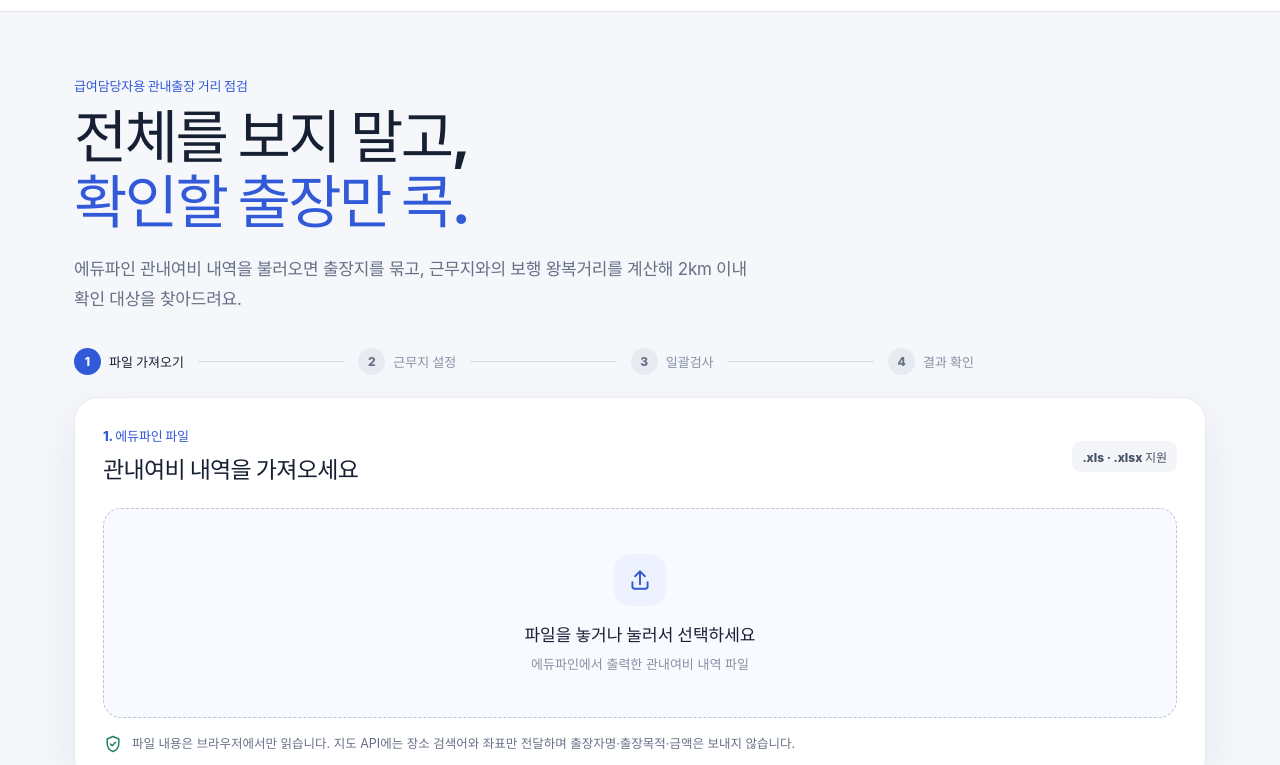
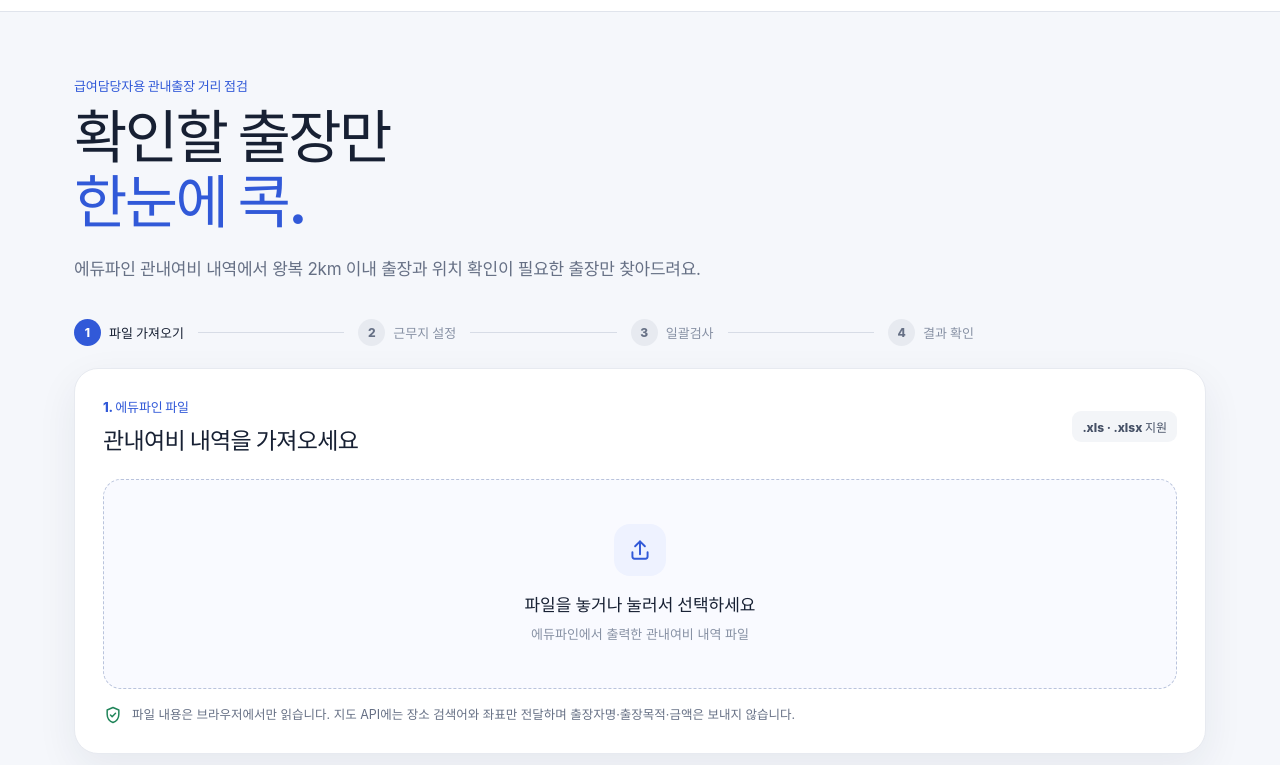
Before and after one commit to sen-vip/inside-travel-kockgum, a website built with Vite: page index.html in a window 1280 px wide. Shown: the part 52-817 px from the top of the page. Built offline with nearby package versions, Linux system fonts and the light colour scheme; files whose address does not match are found by name.

Commit message:
Add files via upload

```diff
--- a/index.html
+++ b/index.html
@@ -3,7 +3,7 @@
 <head>
   <meta charset="UTF-8" />
   <meta name="viewport" content="width=device-width, initial-scale=1.0" />
-  <meta name="description" content="에듀파인 관내여비 내역의 왕복 2km 확인 대상을 찾아주는 업무 보조 웹앱" />
+  <meta name="description" content="에듀파인 관내여비 내역에서 왕복 2km 이내 출장과 위치 확인이 필요한 출장만 찾아주는 업무 보조 웹앱" />
   <meta name="theme-color" content="#ffffff" />
   <title>관내여비 콕검</title>
   <link rel="icon" href="/favicon.svg" type="image/svg+xml" />
@@ -26,8 +26,8 @@
     <main id="top" class="page-shell">
       <section class="hero">
         <p class="eyebrow">급여담당자용 관내출장 거리 점검</p>
-        <h1>전체를 보지 말고,<br /><span>확인할 출장만 콕.</span></h1>
-        <p class="hero-copy">에듀파인 관내여비 내역을 불러오면 출장지를 묶고, 근무지와의 보행 왕복거리를 계산해 2km 이내 확인 대상을 찾아드려요.</p>
+        <h1>확인할 출장만<br /><span>한눈에 콕.</span></h1>
+        <p class="hero-copy">에듀파인 관내여비 내역에서 왕복 2km 이내 출장과 위치 확인이 필요한 출장만 찾아드려요.</p>
       </section>
 
       <nav class="stepper" aria-label="작업 단계">
```
Also changed, not shown: dist/index.html.
